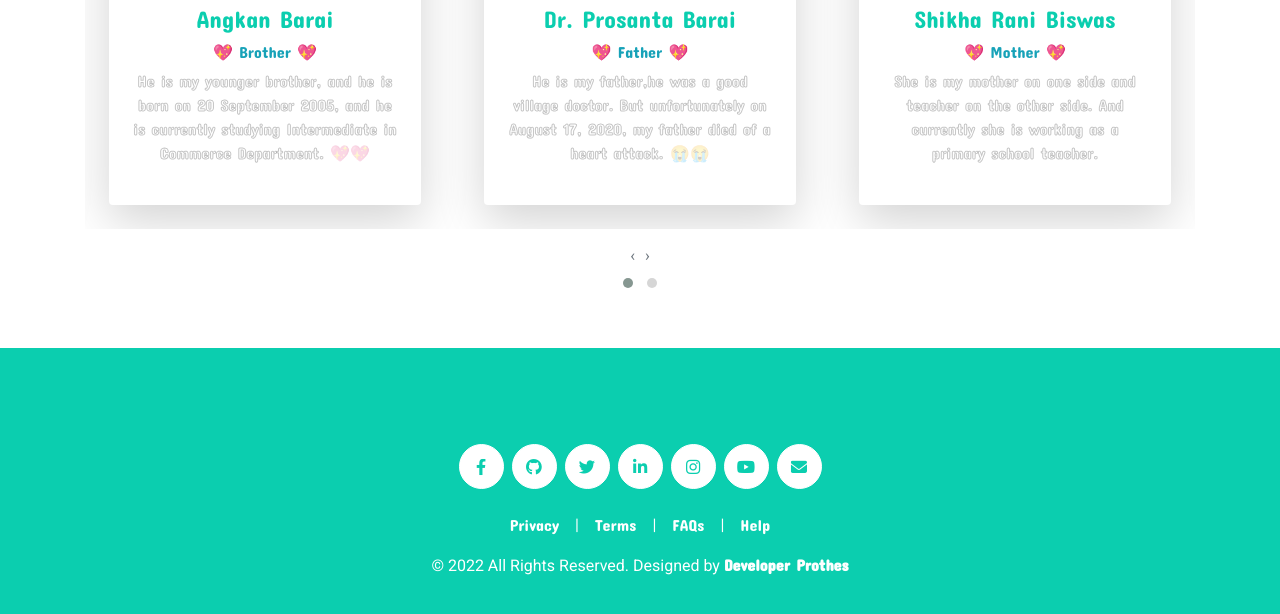
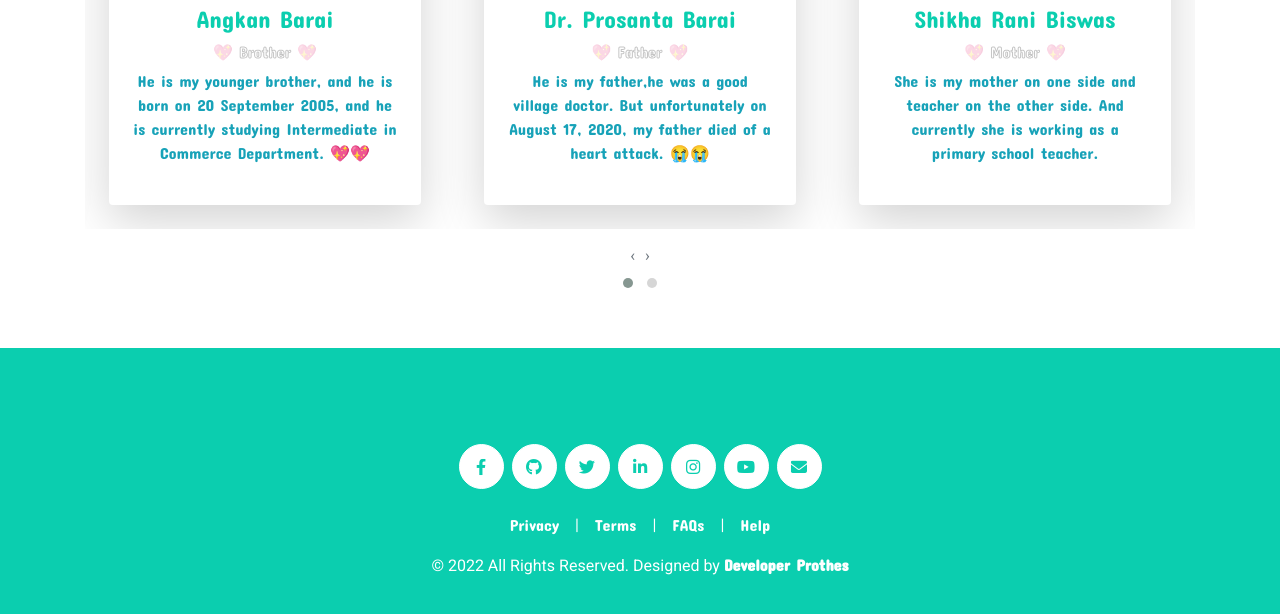
Before and after one commit to prothesbarai/prothesbarai.github.io, a plain HTML site: page pages/about.html in a window 1280 px wide. Shown: the part 2673-3287 px from the top of the page. Drawn offline with nearby package versions, Linux system fonts and the light colour scheme; some packages are replaced by stand-ins of ours; a script that the page names is missing; files whose address does not match are found by name; a web font is replaced by a local one.

Commit message:
Update about.html

```diff
--- a/pages/about.html
+++ b/pages/about.html
@@ -376,8 +376,8 @@
                                         </div>
                                         <div class="content mt-2">
                                           <h4 class="fntfmly" style="color: #0bceaf;">Angkan Barai</h4>
-                                          <h6 class="text-info fntfmly">💖 Brother 💖</h6>
-                                          <p class="px-4 fntfmly" style="color: transparent; -webkit-text-stroke: 1px #0000003b;">
+                                          <h6 class="fntfmly" style="color: transparent; -webkit-text-stroke: 1px #0000003b;">💖 Brother 💖</h6>
+                                          <p class="px-4 fntfmly text-info">
                                             He is my younger brother, and he is born on 20 September 2005, and he is currently studying Intermediate in Commerce Department. 💖💖
                                           </p>
                                         </div>
@@ -397,8 +397,8 @@
                                         </div>
                                         <div class="content mt-2">
                                           <h4 class="fntfmly" style="color: #0bceaf;">Dr. Prosanta Barai</h4>
-                                          <h6 class="text-info fntfmly">💖 Father 💖</h6>
-                                          <p class="px-4 fntfmly" style="color: transparent; -webkit-text-stroke: 1px #0000003b;">
+                                          <h6 class="fntfmly" style="color: transparent; -webkit-text-stroke: 1px #0000003b;">💖 Father 💖</h6>
+                                          <p class="px-4 fntfmly text-info">
                                             He is my father,he was a good village doctor. But unfortunately on August 17, 2020, my father died of a heart attack. 😭😭
                                           </p>
                                         </div>
@@ -418,8 +418,8 @@
                                         </div>
                                         <div class="content mt-2">
                                           <h4 class="fntfmly" style="color: #0bceaf;">Shikha Rani Biswas</h4>
-                                          <h6 class="text-info fntfmly">💖 Mother 💖</h6>
-                                          <p class="px-4 fntfmly" style="color: transparent; -webkit-text-stroke: 1px #0000003b;">
+                                          <h6 class="fntfmly" style="color: transparent; -webkit-text-stroke: 1px #0000003b;">💖 Mother 💖</h6>
+                                          <p class="px-4 fntfmly text-info">
                                             She is my mother on one side and teacher on the other side. And currently she is working as a primary school teacher.
                                           </p>
                                         </div>
@@ -439,8 +439,8 @@
                                         </div>
                                         <div class="content mt-2">
                                           <h4 class="fntfmly" style="color: #0bceaf;">Shreyasi Madhu</h4>
-                                          <h6 class="text-info fntfmly">💖 Wife 💖</h6>
-                                          <p class="px-4 fntfmly" style="color: transparent; -webkit-text-stroke: 1px #0000003b;">
+                                          <h6 class="fntfmly" style="color: transparent; -webkit-text-stroke: 1px #0000003b;">💖 Wife 💖</h6>
+                                          <p class="px-4 fntfmly text-info">
                                             She is my wife, She passed B.Sc Computer Engineering from BSMRSTU and currently she is working as a web & app developer.
                                           </p>
                                         </div>
```
